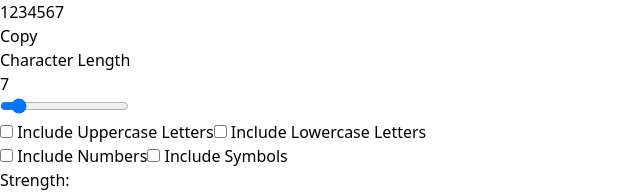
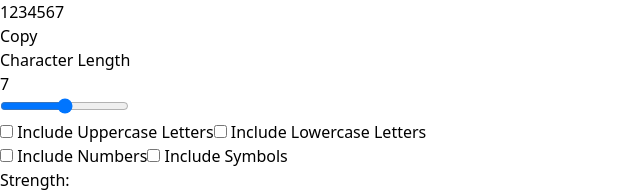
Before and after one commit to Bobo011/Password-generator, a React (Vite) app: page / in a window 1280 px wide. Shown: the top 192 px of the page, without its empty margins (0-640 px from the left). Built offline with nearby package versions, Linux system fonts and the light colour scheme.

Commit message:
FIxed the slider

```diff
--- a/src/components/MainSection.tsx
+++ b/src/components/MainSection.tsx
@@ -42,7 +42,7 @@ export const MainSection = () => {
   }, []);
   return (
     <>
-      <div className="mb-6 flex justify-between">
+      <div className="mb-6 flex justify-between items-center">
         <p>1234567</p>
         <button
           onClick={copyText}
--- a/src/components/Other/SliderBlue.tsx
+++ b/src/components/Other/SliderBlue.tsx
@@ -1,9 +1,22 @@
-import { Slider } from "@material-tailwind/react";
+import React from "react";
+
 export const SliderBlue = () => {
+  function displayLength(event: React.ChangeEvent<HTMLInputElement>) {
+    console.log(event.target.value);
+  }
+
   return (
     <>
       <div className="w-full">
-        <Slider defaultValue={10} />
+        <input
+        className="w-full"
+          type="range"
+          min={0}
+          max={12}
+          step={1}
+          defaultValue={6}
+          onChange={displayLength}
+        />
       </div>
     </>
   );
```
